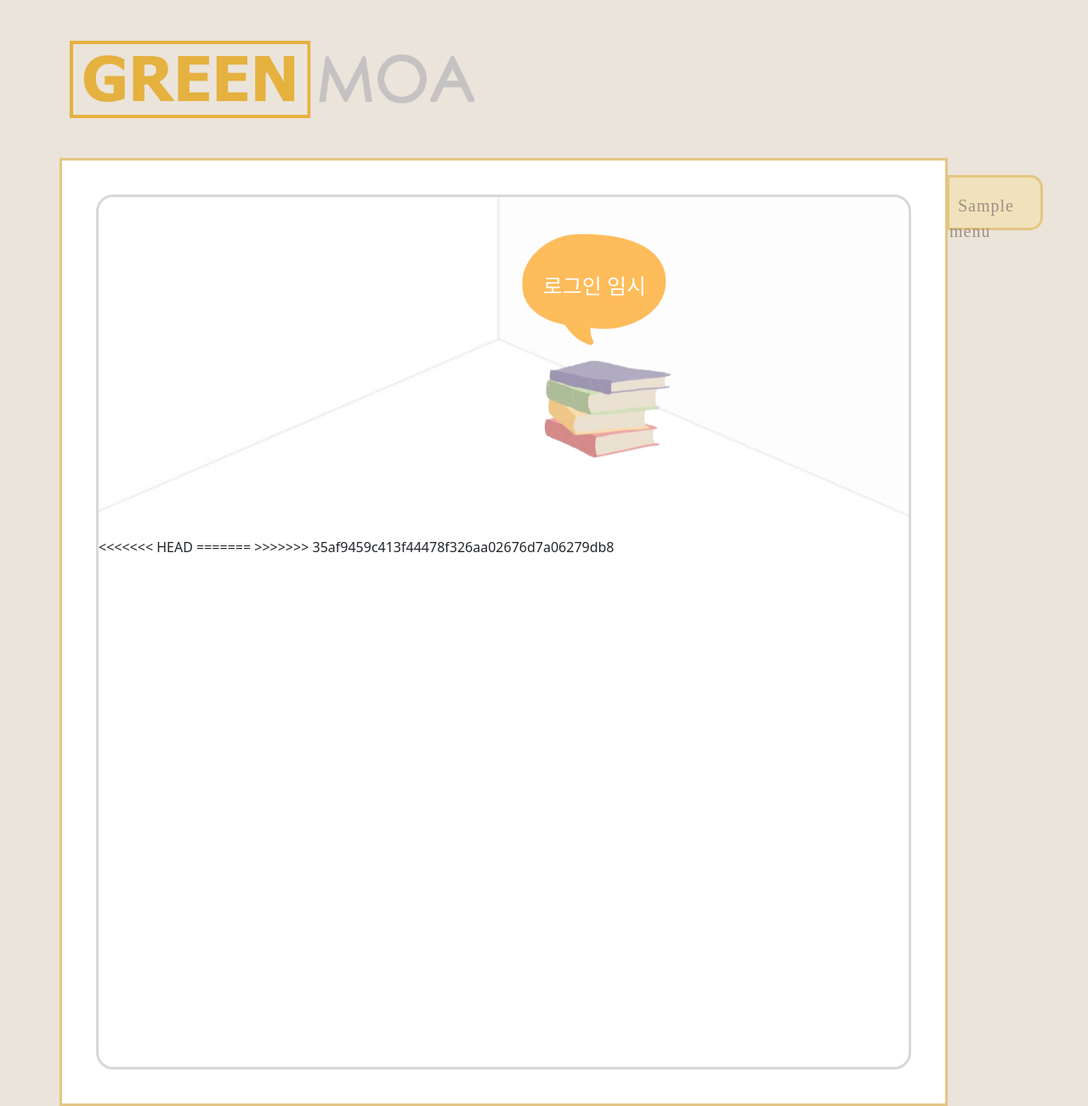
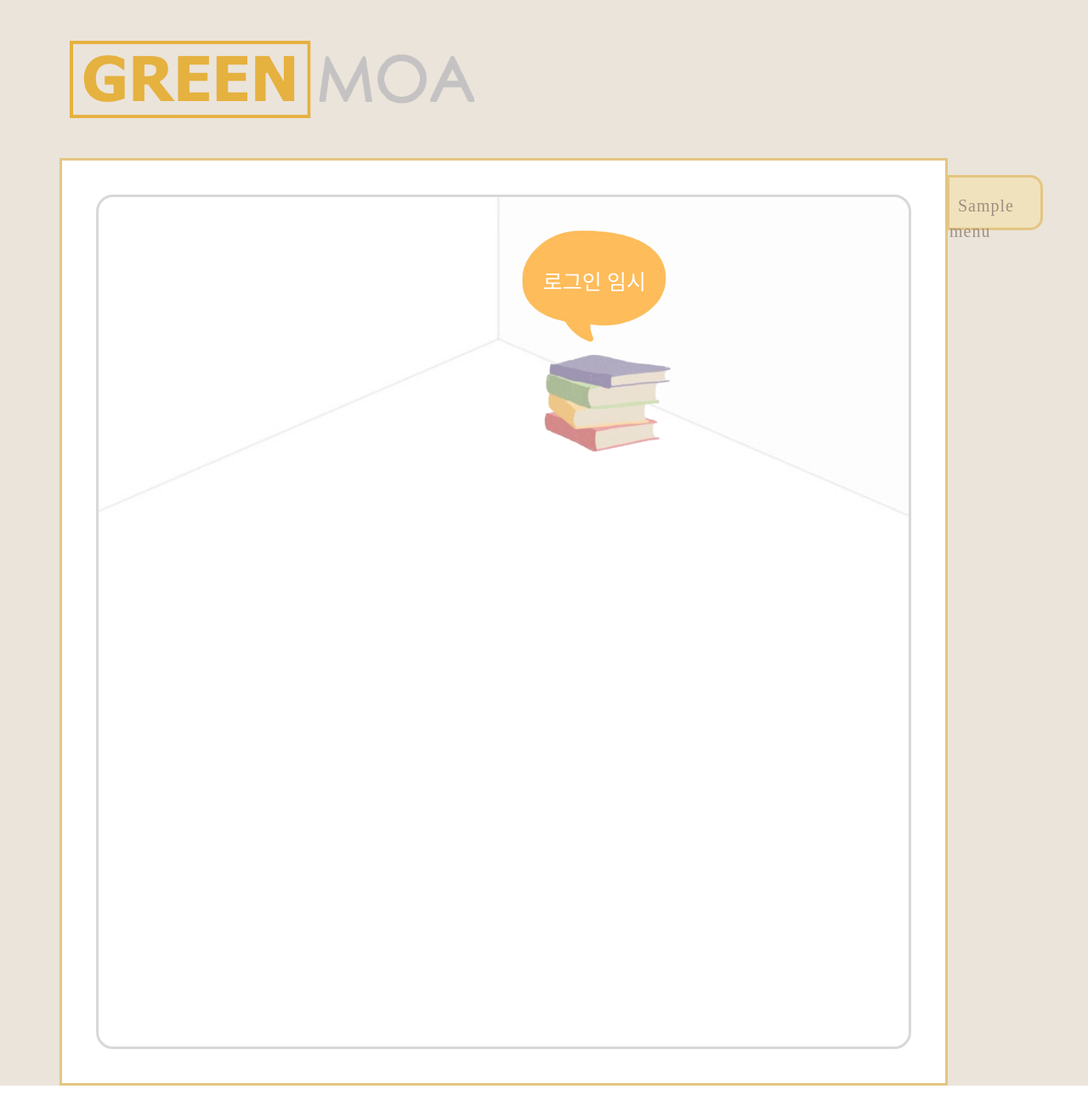
Before and after one commit to EunJinPark98/GREENMOA, a Spring app: template src/main/resources/templates/content/room/main.html in a window 1280 px wide. Shown: the whole page at 85% size. After the commit the page ends 1278 px from the top, so only its background shows below. Run offline with Thymeleaf, Linux system fonts and the light colour scheme; the template is opened without the code that fills it: most values are stand-ins (such as "Sample title", 1, 10 or a date in 2020); data that the repository does not hold is empty; some web fonts are replaced.

Commit message:
병합충돌

```diff
--- a/src/main/resources/templates/content/room/main.html
+++ b/src/main/resources/templates/content/room/main.html
@@ -20,15 +20,11 @@
             <a href="/member/loginPage">로그인 임시</a>
         </div>
 
-<<<<<<< HEAD
-
-
-=======
         <script>
             let utilMenu = document.querySelector('.utilMenu');
         </script>
 
->>>>>>> 35af9459c413f44478f326aa02676d7a06279db8
+
     </th:block>
 </body>
 </html>
```
